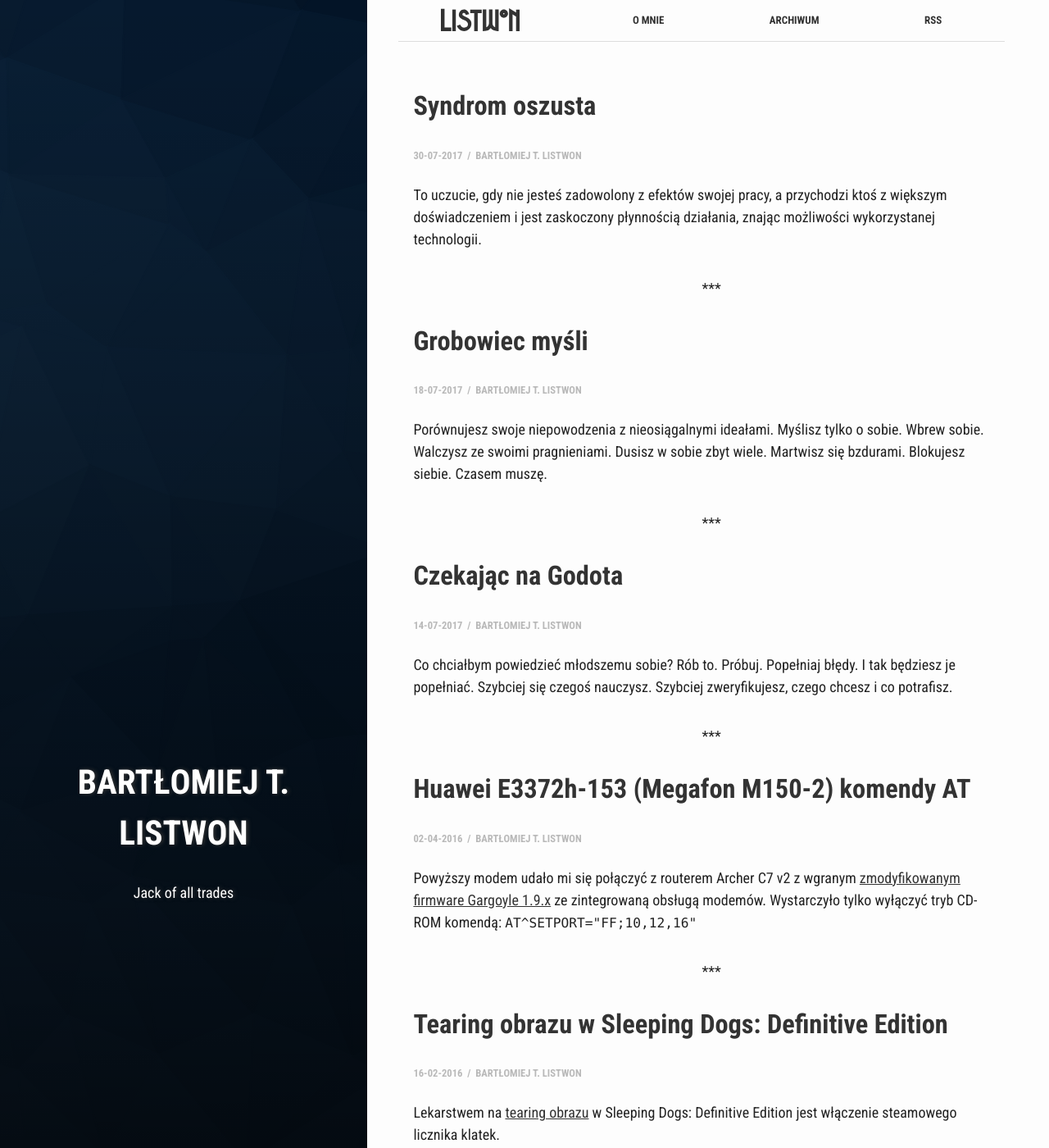
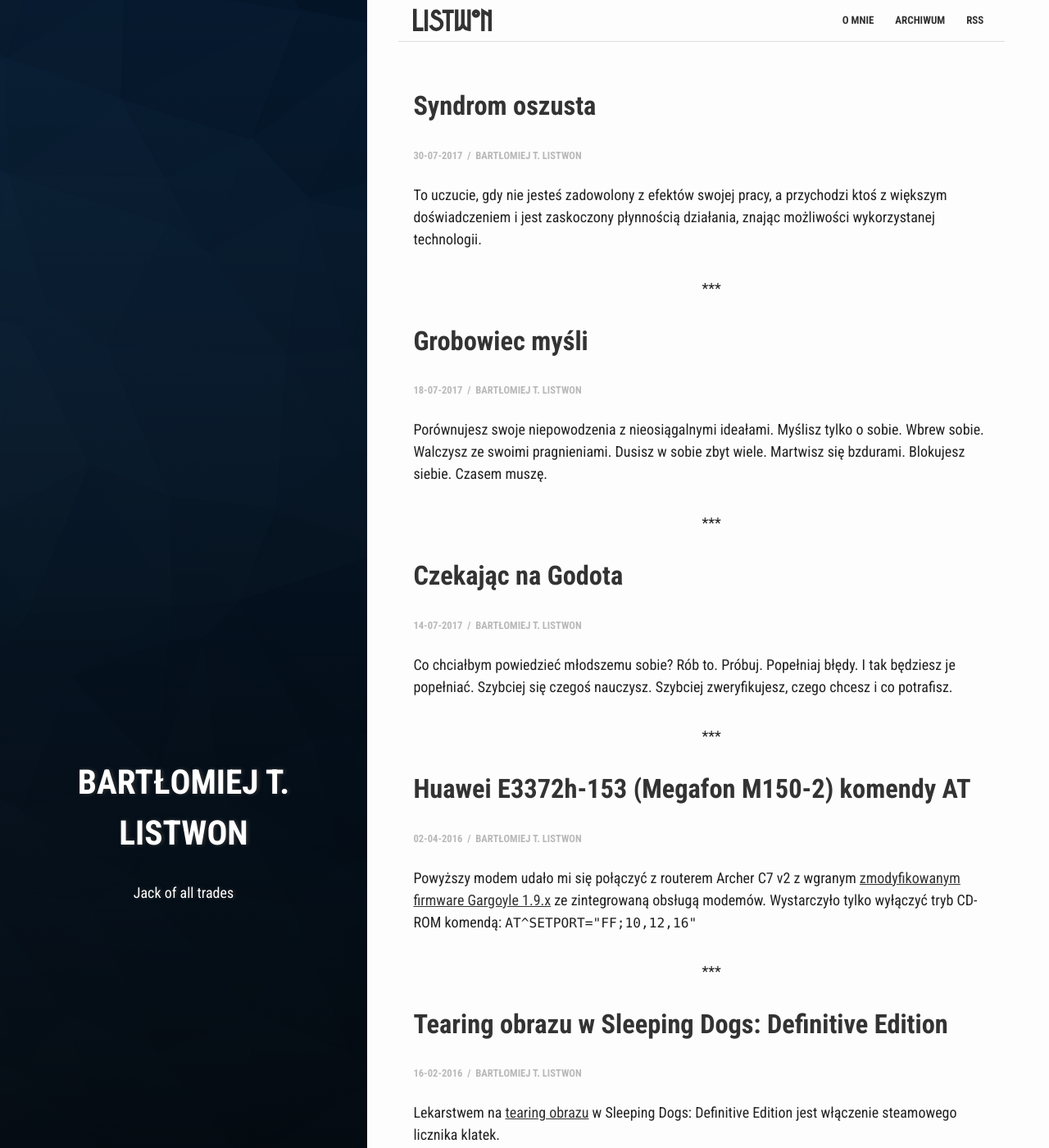
Before and after one commit to Listwon/listwon.github.io, a Jekyll site: the page built from index.html, in a window 1280 px wide and 1400 px high. Shown: the whole window at 82% size. Built offline with Jekyll 4.4.1, drawn with Linux system fonts in a browser that asks for light colours.

Commit message:
Modyfikacja pozycji logo i menu

```diff
--- a/assets/_sass/_media-queries.scss
+++ b/assets/_sass/_media-queries.scss
@@ -124,6 +124,11 @@
     }
   }
 
+  .nav-main .blog-logo {
+    margin-right: auto;
+    padding-left: 1em;
+  }
+
   .sidebar {
     width: $aside-width;
     height: 100%;
```
